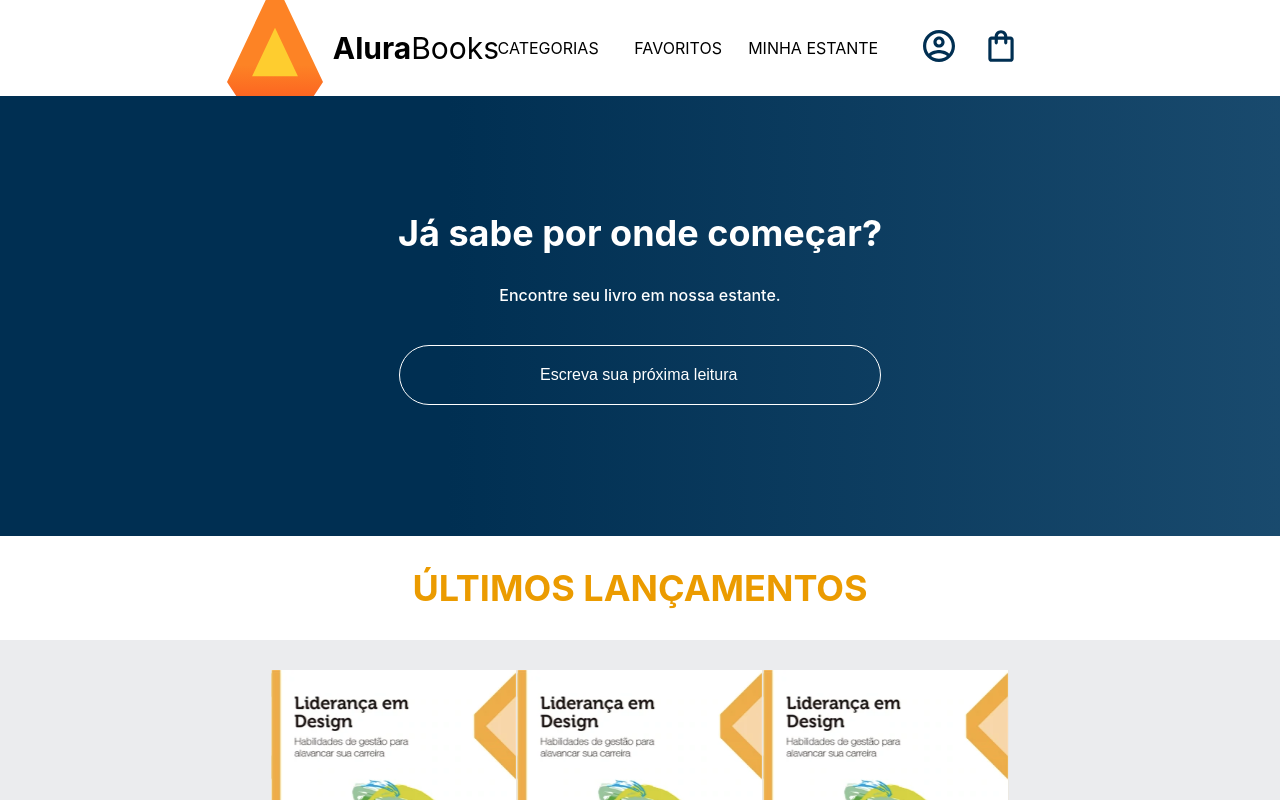
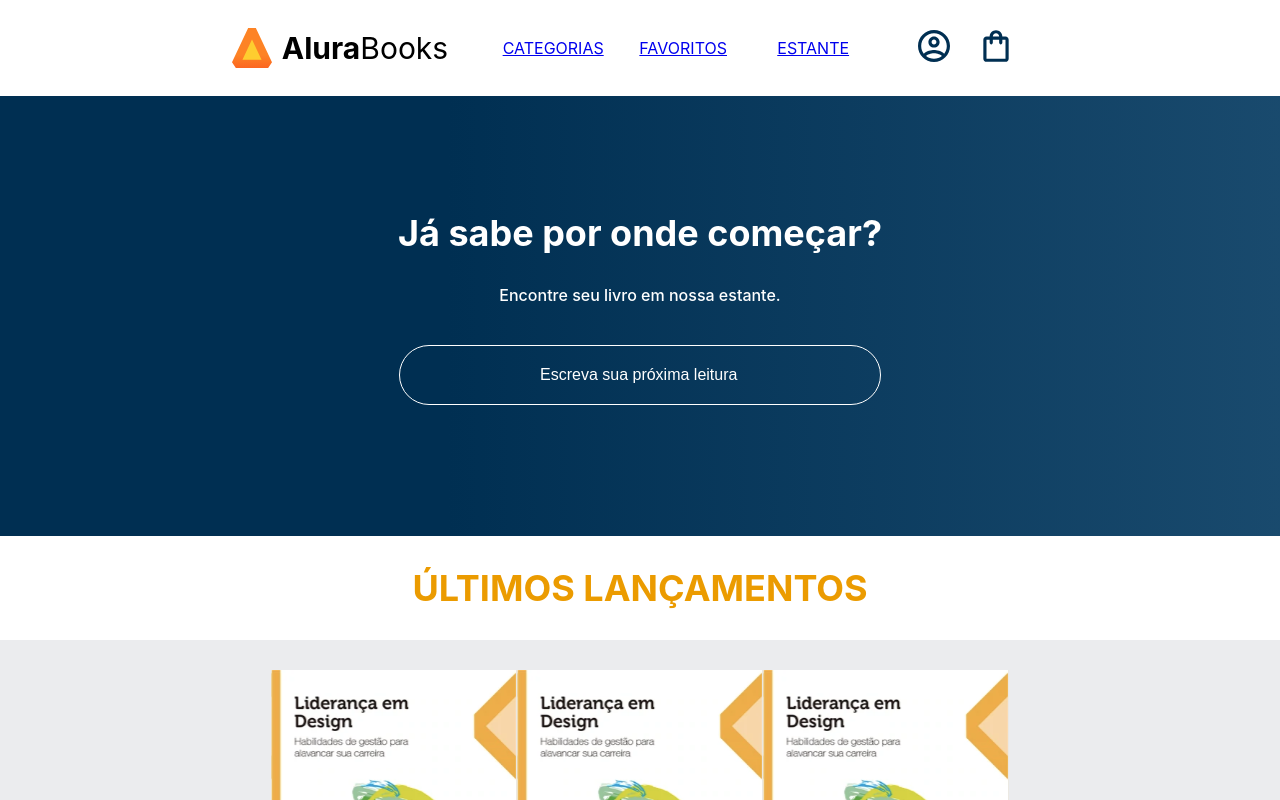
Before and after one commit to KelvinSeverino/react-alura-books, a React (Create React App) app: page / in a window 1280 px wide. Shown: the top 800 px of the page. Built offline with nearby package versions, Linux system fonts and the light colour scheme.

Commit message:
Link com rotas

```diff
--- a/src/components/OptionsHeader/index.js
+++ b/src/components/OptionsHeader/index.js
@@ -1,3 +1,4 @@
+import { Link } from 'react-router-dom';
 import styled from 'styled-components';
 
 const OptionsContainer = styled.ul`
@@ -17,12 +18,12 @@
 `
 
 function OptionsHeader() {
-    const options = ['CATEGORIAS', 'FAVORITOS', 'MINHA ESTANTE']
+    const options = ['CATEGORIAS', 'FAVORITOS', 'ESTANTE']
 
     return (
         <OptionsContainer>
             {options.map((text, index) => (
-                <Option key={index}><p>{text}</p></Option>
+                <Link to={`/${text.toLowerCase()}`}><Option key={index}><p>{text}</p></Option></Link>
             ))}
         </OptionsContainer>
     );
```
